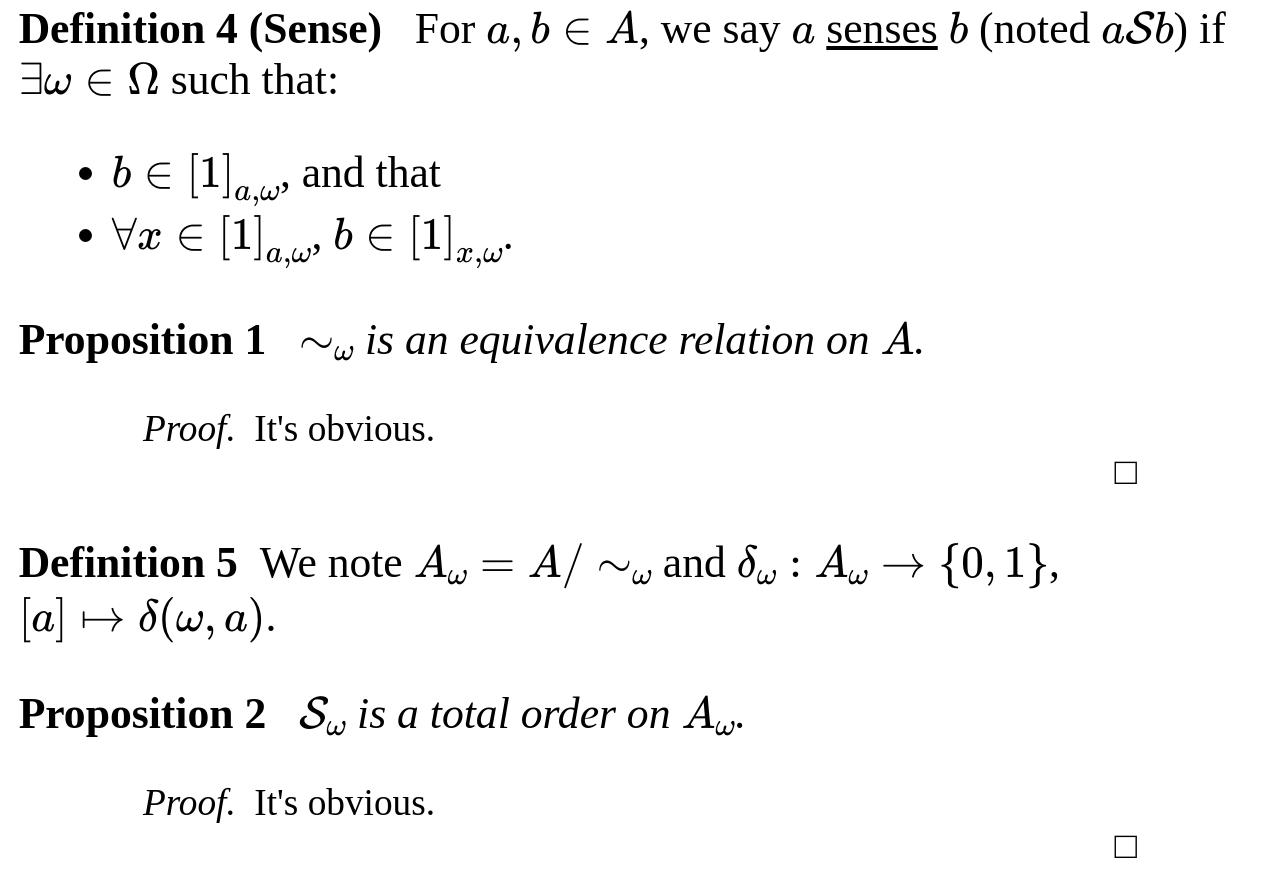
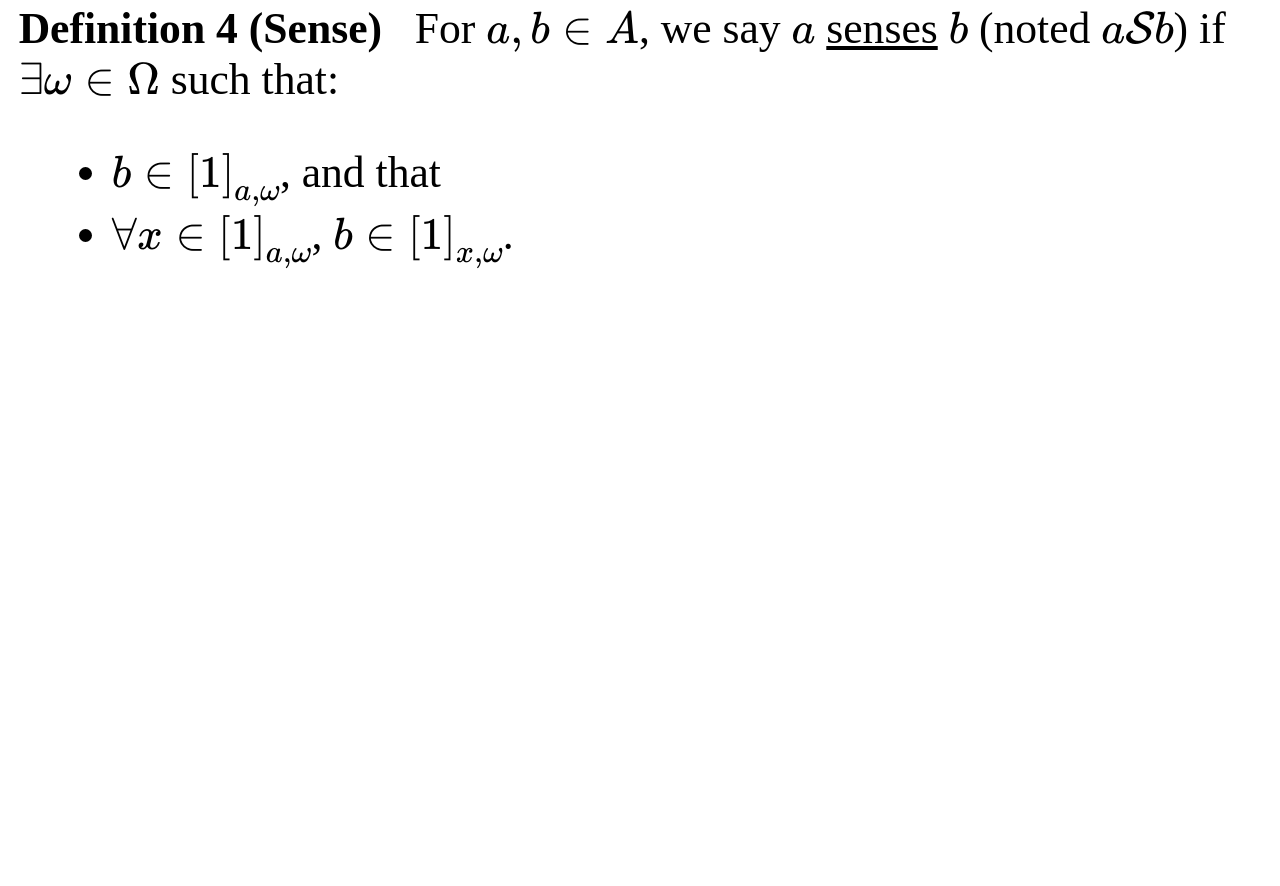
Before and after one commit to somebelly/Naotta-zo, a plain HTML site: page index.html in a window 1280 px wide. Shown: the part 1368-2254 px from the top of the page. After the commit the page ends 1682 px from the top, so only its background shows below. Drawn offline with nearby package versions, Linux system fonts and the light colour scheme.

Commit message:
ver 0.1.1 to be continued...

```diff
--- a/index.html
+++ b/index.html
@@ -77,12 +77,12 @@
         </ul>
     </h3>
 
-    <h3 class="proposition">
+    <!-- <h3 class="proposition">
         $\sim_\omega$ is an equivalence relation on $A$.
     </h3>
     <h4 class="proof">It's obvious.</h4>
 
-    <h3 class="definition">We note $A_\omega=A/\sim_\omega$ and $\delta_\omega:A_\omega\to\{0,1\}$, $[a]\mapsto \delta(\omega,a)$.</h3>
+    <h3 class="definition">We note $A_\omega=A/\sim_\omega$ and $\delta_\omega:A_\omega\to\{0,1\}$, $[a]\mapsto \delta(\omega,a)$.</h3> -->
 
     <!-- <h3 class="definition" text="Sense">
         For $a,b\in A_\omega$, we say $a$ <u>senses</u> $b$ in state $\omega$ if $\delta_\omega(a)=1\implies\delta_\omega(b)=1$. We note $a\mathcal{S}_\omega b$.
@@ -90,10 +90,10 @@
 
 
 
-    <h3 class="proposition">
+    <!-- <h3 class="proposition">
         $\mathcal{S}_\omega$ is a total order on $A_\omega$.
     </h3>
-    <h4 class="proof">It's obvious.</h4>
+    <h4 class="proof">It's obvious.</h4> -->
 
 </body>
 
```
